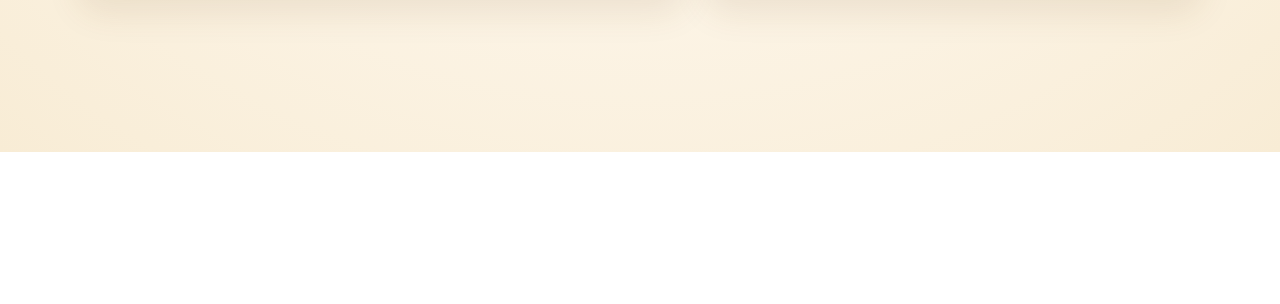
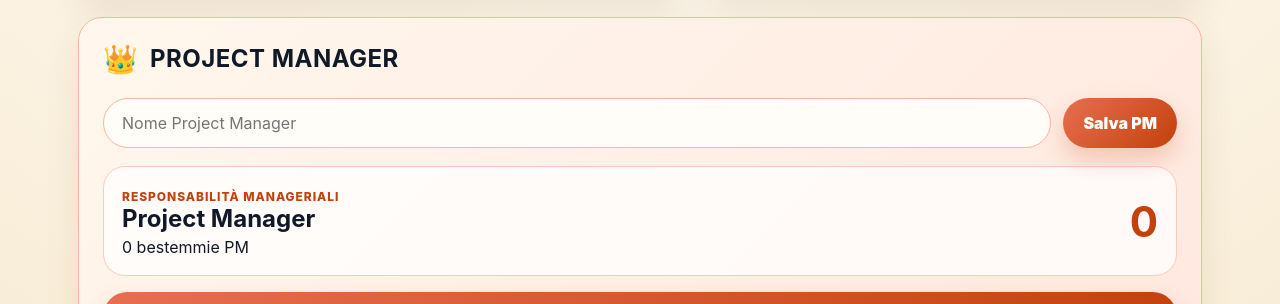
Before and after one commit to pierpaolo97/bestemmiometro, a React (Vite) app: page / in a window 1280 px wide. Shown: the part 648-952 px from the top of the page. Before the commit the page ends 800 px from the top, so only its background shows below. Built offline with nearby package versions, Linux system fonts and the light colour scheme; no server answers; the database is empty.

Commit message:
Fix App JSX and add PM section

```diff
--- a/src/App.css
+++ b/src/App.css
@@ -421,3 +421,131 @@ button:active {
     flex-direction: column;
   }
 }
+
+.pm-panel {
+  grid-column: 1 / -1;
+  background: linear-gradient(135deg, #fff7ed, #ffe8df);
+  border-color: #ffb4a2;
+}
+
+.pm-title {
+  color: #e76f51;
+}
+
+.pm-crown {
+  font-size: 28px;
+}
+
+.pm-form {
+  display: flex;
+  gap: 12px;
+  margin-bottom: 18px;
+}
+
+.pm-form input {
+  flex: 1;
+  border: 1px solid #ffb4a2;
+  border-radius: 999px;
+  padding: 14px 18px;
+  outline: none;
+  background: #fffdf8;
+}
+
+.pm-form input:focus {
+  border-color: #e76f51;
+  box-shadow: 0 0 0 4px rgba(231, 111, 81, 0.18);
+}
+
+.pm-form button,
+.pm-penalty-button {
+  border: 0;
+  border-radius: 999px;
+  padding: 14px 20px;
+  cursor: pointer;
+  font-weight: 900;
+  color: white;
+  background: linear-gradient(135deg, #e76f51, #c2410c);
+  box-shadow: 0 12px 24px rgba(194, 65, 12, 0.22);
+}
+
+.pm-card {
+  display: grid;
+  grid-template-columns: 1fr auto;
+  align-items: center;
+  gap: 16px;
+  padding: 18px;
+  border-radius: 22px;
+  background: rgba(255, 255, 255, 0.76);
+  border: 1px solid #ffcabd;
+  margin-bottom: 16px;
+}
+
+.pm-label {
+  margin: 0 0 6px;
+  color: #c2410c;
+  font-weight: 800;
+  text-transform: uppercase;
+  font-size: 12px;
+  letter-spacing: 0.08em;
+}
+
+.pm-card h3 {
+  margin: 0;
+  font-size: 24px;
+}
+
+.pm-card p {
+  margin: 4px 0 0;
+}
+
+.pm-score {
+  font-size: 42px;
+  color: #c2410c;
+}
+
+.pm-penalty-button {
+  width: 100%;
+  font-size: 18px;
+}
+
+.pm-penalty-button:active {
+  animation: pmShake 0.28s ease;
+}
+
+.pm-message {
+  margin: 14px 0 0;
+  padding: 12px 16px;
+  border-radius: 16px;
+  background: #fff;
+  color: #c2410c;
+  font-weight: 900;
+  animation: fadeUp 0.22s ease both;
+}
+
+@keyframes pmShake {
+  0% {
+    transform: translateX(0);
+  }
+
+  25% {
+    transform: translateX(-4px);
+  }
+
+  50% {
+    transform: translateX(4px);
+  }
+
+  75% {
+    transform: translateX(-2px);
+  }
+
+  100% {
+    transform: translateX(0);
+  }
+}
+
+@media (max-width: 820px) {
+  .pm-form {
+    flex-direction: column;
+  }
+}
--- a/src/App.jsx
+++ b/src/App.jsx
@@ -10,6 +10,7 @@ import {
   serverTimestamp,
   updateDoc,
   increment,
+  setDoc,
 } from 'firebase/firestore'
 import { db } from './firebase'
 import { Info, Plus, Minus, Trash2, Trophy, Users, UserPlus } from 'lucide-react'
@@ -21,6 +22,9 @@ export default function App() {
   const [showInfo, setShowInfo] = useState(false)
   const [loading, setLoading] = useState(true)
   const [error, setError] = useState('')
+  const [projectManager, setProjectManager] = useState(null)
+  const [pmName, setPmName] = useState('')
+  const [pmMessage, setPmMessage] = useState('')
 
   useEffect(() => {
     const q = query(collection(db, 'players'), orderBy('createdAt', 'asc'))
@@ -40,6 +44,34 @@ export default function App() {
         console.error('Errore Firestore:', error)
         setError(error.message)
         setLoading(false)
+      }
+    )
+
+    return () => unsubscribe()
+  }, [])
+
+  useEffect(() => {
+    const pmRef = doc(db, 'projectManager', 'main')
+
+    const unsubscribe = onSnapshot(
+      pmRef,
+      (snapshot) => {
+        if (snapshot.exists()) {
+          const data = snapshot.data()
+
+          setProjectManager({
+            id: snapshot.id,
+            ...data,
+          })
+
+          setPmName(data.name || '')
+        } else {
+          setProjectManager(null)
+        }
+      },
+      (error) => {
+        console.error('Errore Project Manager:', error)
+        setError(error.message)
       }
     )
 
@@ -93,6 +125,55 @@ export default function App() {
     return name?.charAt(0)?.toUpperCase() || '?'
   }
 
+  async function saveProjectManager(event) {
+    event.preventDefault()
+
+    const cleanName = pmName.trim()
+    if (!cleanName) return
+
+    await setDoc(
+      doc(db, 'projectManager', 'main'),
+      {
+        name: cleanName,
+        score: projectManager?.score || 0,
+        updatedAt: serverTimestamp(),
+        createdAt: projectManager?.createdAt || serverTimestamp(),
+      },
+      { merge: true }
+    )
+  }
+
+  async function addProjectManagerPenalty() {
+    const phrases = [
+      'Planning troppo ottimistico.',
+      'Scope creep detected.',
+      'Retrospettiva inevitabile.',
+      'Il PM ha sottovalutato la complessità.',
+      'Stakeholder management da rivedere.',
+    ]
+
+    if (!projectManager) {
+      await setDoc(doc(db, 'projectManager', 'main'), {
+        name: pmName.trim() || 'Project Manager',
+        score: 1,
+        createdAt: serverTimestamp(),
+        updatedAt: serverTimestamp(),
+      })
+    } else {
+      await updateDoc(doc(db, 'projectManager', 'main'), {
+        score: increment(1),
+        updatedAt: serverTimestamp(),
+      })
+    }
+
+    const randomPhrase = phrases[Math.floor(Math.random() * phrases.length)]
+    setPmMessage(randomPhrase)
+
+    setTimeout(() => {
+      setPmMessage('')
+    }, 2500)
+  }
+
   return (
     <main className="app">
       <header className="hero">
@@ -143,7 +224,7 @@ export default function App() {
 
                     <div>
                       <h3>{player.name}</h3>
-                      <p>{player.score || 0} penitenze</p>
+                      <p>{player.score || 0} bestemmie</p>
                     </div>
                   </div>
 
@@ -194,6 +275,40 @@ export default function App() {
             </div>
           )}
         </section>
+
+        <section className="panel pm-panel">
+          <div className="panel-title pm-title">
+            <span className="pm-crown">👑</span>
+            <h2>Project Manager</h2>
+          </div>
+
+          <form onSubmit={saveProjectManager} className="pm-form">
+            <input
+              type="text"
+              placeholder="Nome Project Manager"
+              value={pmName}
+              onChange={(event) => setPmName(event.target.value)}
+            />
+
+            <button type="submit">Salva PM</button>
+          </form>
+
+          <div className="pm-card">
+            <div>
+              <p className="pm-label">Responsabilità manageriali</p>
+              <h3>{projectManager?.name || 'Project Manager'}</h3>
+              <p>{projectManager?.score || 0} bestemmie PM</p>
+            </div>
+
+            <strong className="pm-score">{projectManager?.score || 0}</strong>
+          </div>
+
+          <button className="pm-penalty-button" onClick={addProjectManagerPenalty}>
+            🔥 Colpa del PM
+          </button>
+
+          {pmMessage && <p className="pm-message">{pmMessage}</p>}
+        </section>
       </section>
 
       {showInfo && (
@@ -202,13 +317,13 @@ export default function App() {
             <h2>Regole del gioco</h2>
             <p>
               Ogni volta che un partecipante fa arrabbiare il Project Manager,
-              riceve una penitenza.
+              riceve una bestemmia.
             </p>
             <p>
               I pulsanti + e - servono per aumentare o diminuire il punteggio.
             </p>
             <p>
-              La classifica mostra in alto chi ha accumulato più penitenze.
+              La classifica mostra in alto chi ha accumulato più bestemmie.
             </p>
             <button onClick={() => setShowInfo(false)}>Chiudi</button>
           </div>
```
Also changed, not shown: public/images/bestemmiometro-header.PNG.
